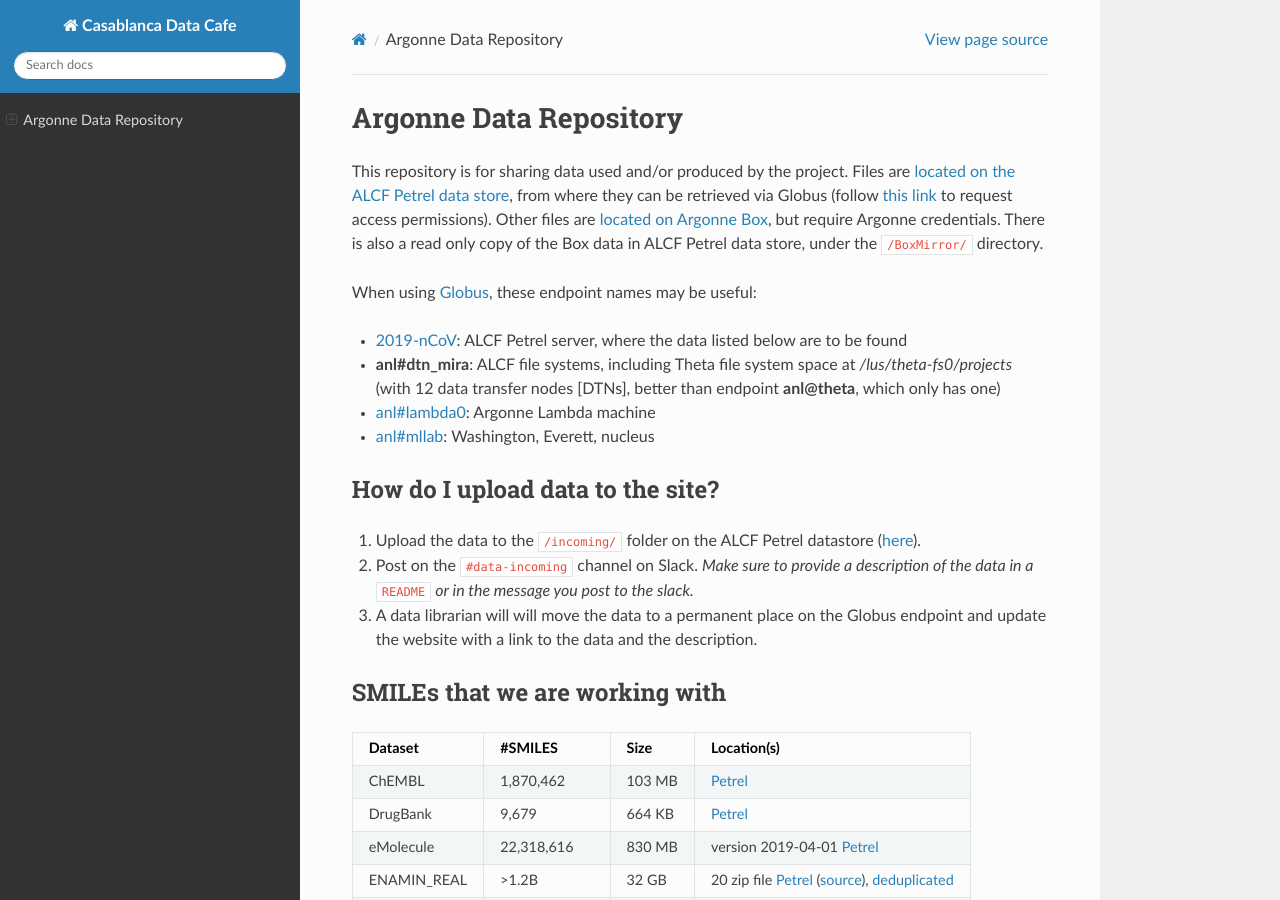
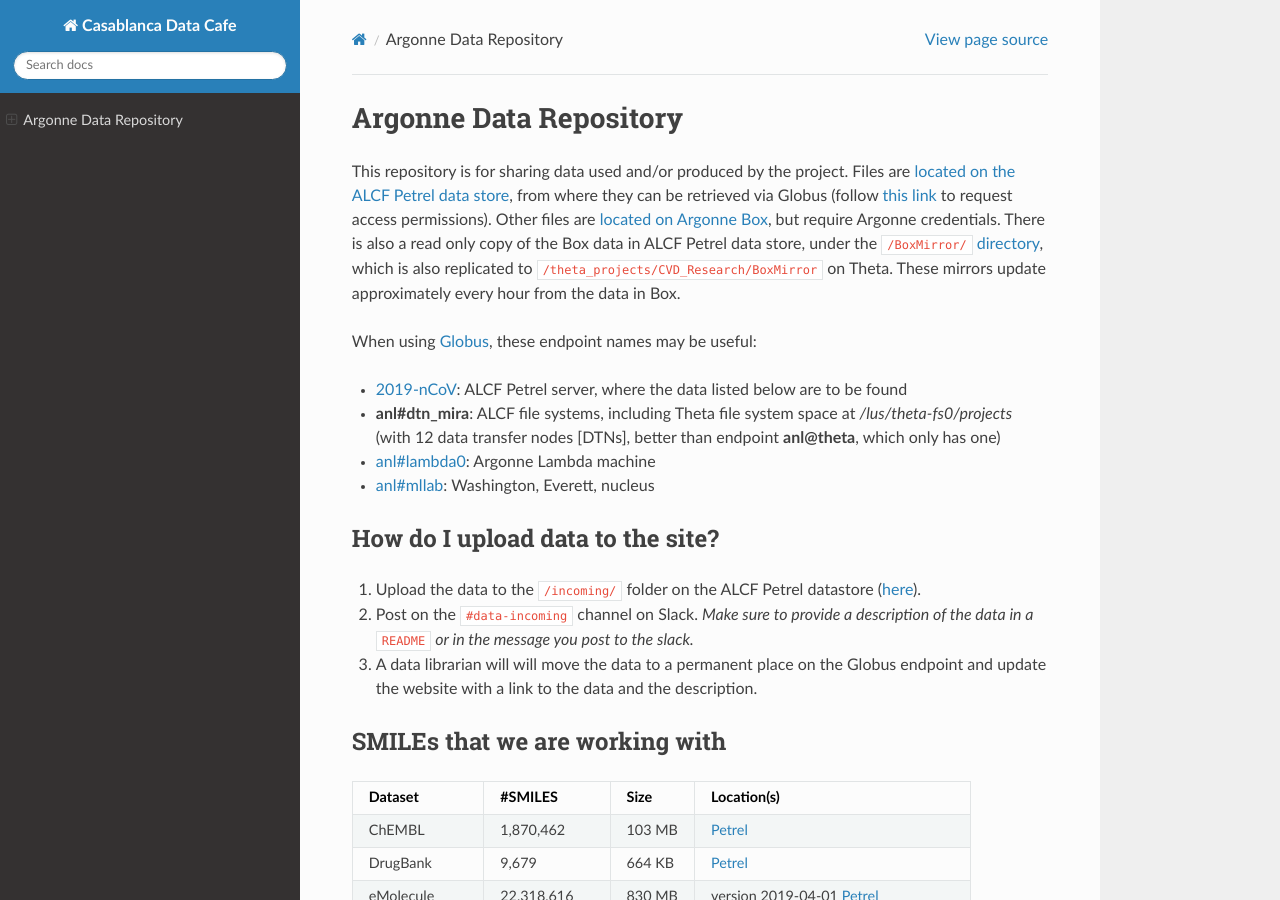
Before and after one commit to 2019-ncovgroup/2019-nCoVdata, a Sphinx documentation site: the page built from docs/index.rst, in a window 1280 px wide and 900 px high. Built offline with Sphinx 7.4.7 and the Read the Docs theme 2.0.0, drawn with Linux system fonts in a browser that asks for light colours.

Commit message:
adding Theta mirror location

```diff
--- a/docs/index.rst
+++ b/docs/index.rst
@@ -6,7 +6,7 @@
 Argonne Data Repository
 ============================================
 
-This repository is for sharing data used and/or produced by the project. Files are `located on the ALCF Petrel data store <https://app.globus.org/file-manager?origin_id=a386b552-6086-11ea-9688-0e56c063f437&origin_path=%2F>`_, from where they can be retrieved via Globus (follow `this link <https://app.globus.org/groups/ebcae90a-60c9-11ea-a443-0a990c2810ad/about>`_ to request access permissions). Other files are `located on Argonne Box <https://anl.app.box.com/folder/105432421864>`_, but require Argonne credentials. There is also a read only copy of the Box data in ALCF Petrel data store, under the ``/BoxMirror/`` directory.
+This repository is for sharing data used and/or produced by the project. Files are `located on the ALCF Petrel data store <https://app.globus.org/file-manager?origin_id=a386b552-6086-11ea-9688-0e56c063f437&origin_path=%2F>`_, from where they can be retrieved via Globus (follow `this link <https://app.globus.org/groups/ebcae90a-60c9-11ea-a443-0a990c2810ad/about>`_ to request access permissions). Other files are `located on Argonne Box <https://anl.app.box.com/folder/105432421864>`_, but require Argonne credentials. There is also a read only copy of the Box data in ALCF Petrel data store, under the ``/BoxMirror/`` `directory <https://app.globus.org/file-manager?origin_id=a386b552-6086-11ea-9688-0e56c063f437&origin_path=%2FBoxMirror%2F>`_, which is also replicated to ``/theta_projects/CVD_Research/BoxMirror`` on Theta. These mirrors update approximately every hour from the data in Box.
 
 When using `Globus <https://app.globus.org>`_, these endpoint names may be useful:
 
```
